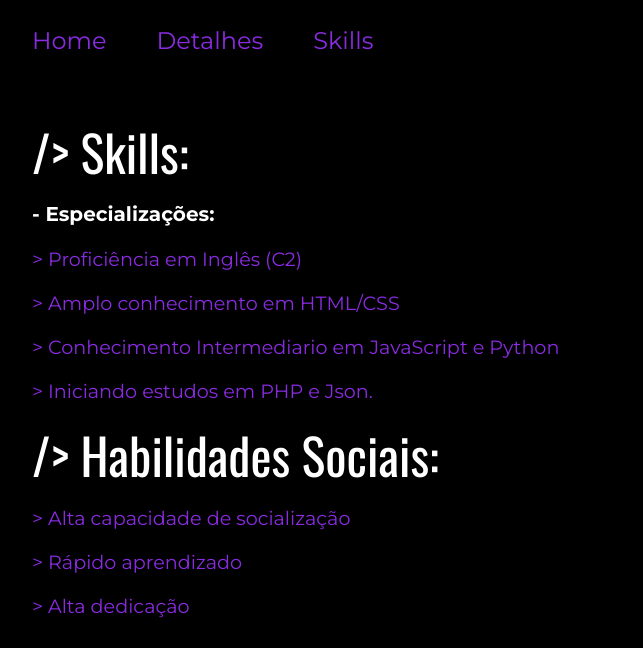
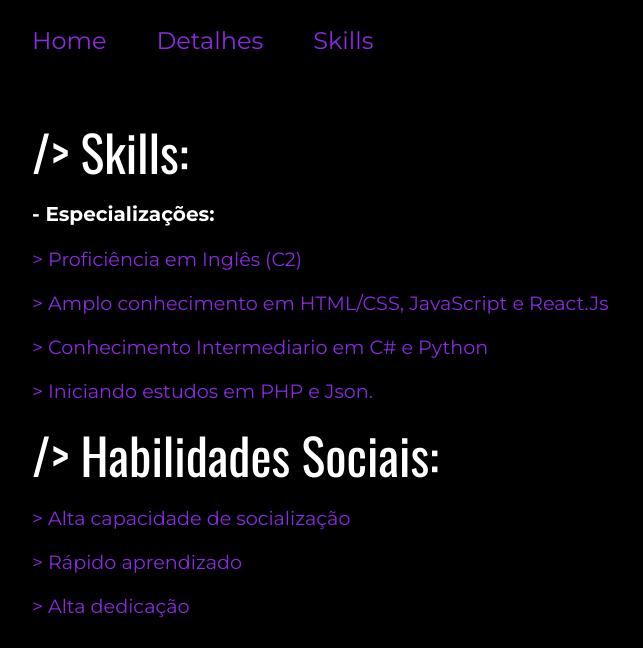
Before and after one commit to porcelainedolls/portfolio, a plain HTML site: page skills.html in a window 1280 px wide. Shown: the top 648 px of the page, without its empty margins (288-931 px from the left). Drawn offline with nearby package versions, Linux system fonts and the light colour scheme.

Commit message:
updated skill page

```diff
--- a/skills.html
+++ b/skills.html
@@ -21,8 +21,8 @@
         <h1 class="titulo1">/> Skills:</h1>
             <h1> - Especializações:</h1>
                 <p class="paragrafo_details">> Proficiência em Inglês (C2)</p>
-                <p class="paragrafo_details">> Amplo conhecimento em HTML/CSS </p>
-                <p class="paragrafo_details">> Conhecimento Intermediario em JavaScript e Python </p>
+                <p class="paragrafo_details">> Amplo conhecimento em HTML/CSS, JavaScript e React.Js </p>
+                <p class="paragrafo_details">> Conhecimento Intermediario em C# e Python </p>
                 <p class="paragrafo_details">> Iniciando estudos em PHP e Json. </p>
             <h1 class="titulo1"> /> Habilidades Sociais: </h1>
             <p class="paragrafo_details">> Alta capacidade de socialização</p>
```
